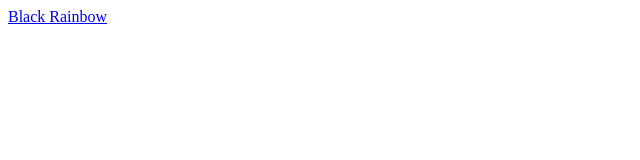
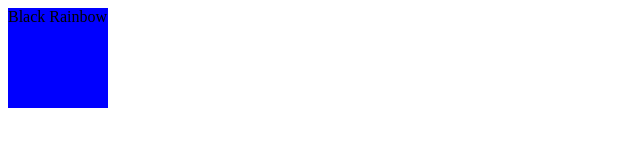
Before and after one commit to Kavi100/Kavi100.github.io, a plain HTML site: page projects.html in a window 1280 px wide. Shown: the whole page, without its empty margins (0-640 px from the left). Drawn offline with Linux system fonts and the light colour scheme.

Commit message:
adding link to black rainbow

```diff
--- a/projects.html
+++ b/projects.html
@@ -6,12 +6,18 @@
 </head>
 <body>
 <style type="text/css">
-	#background1:{
+	#background1{
 		width:100px;
 		height:100px;
 		display: inline-block;
 		background-color:blue;
 	}
+	#background2:{
+		width:;
+	}
+
+	a{text-decoration:none;
+		color:black;}
 
 
 </style>
```
